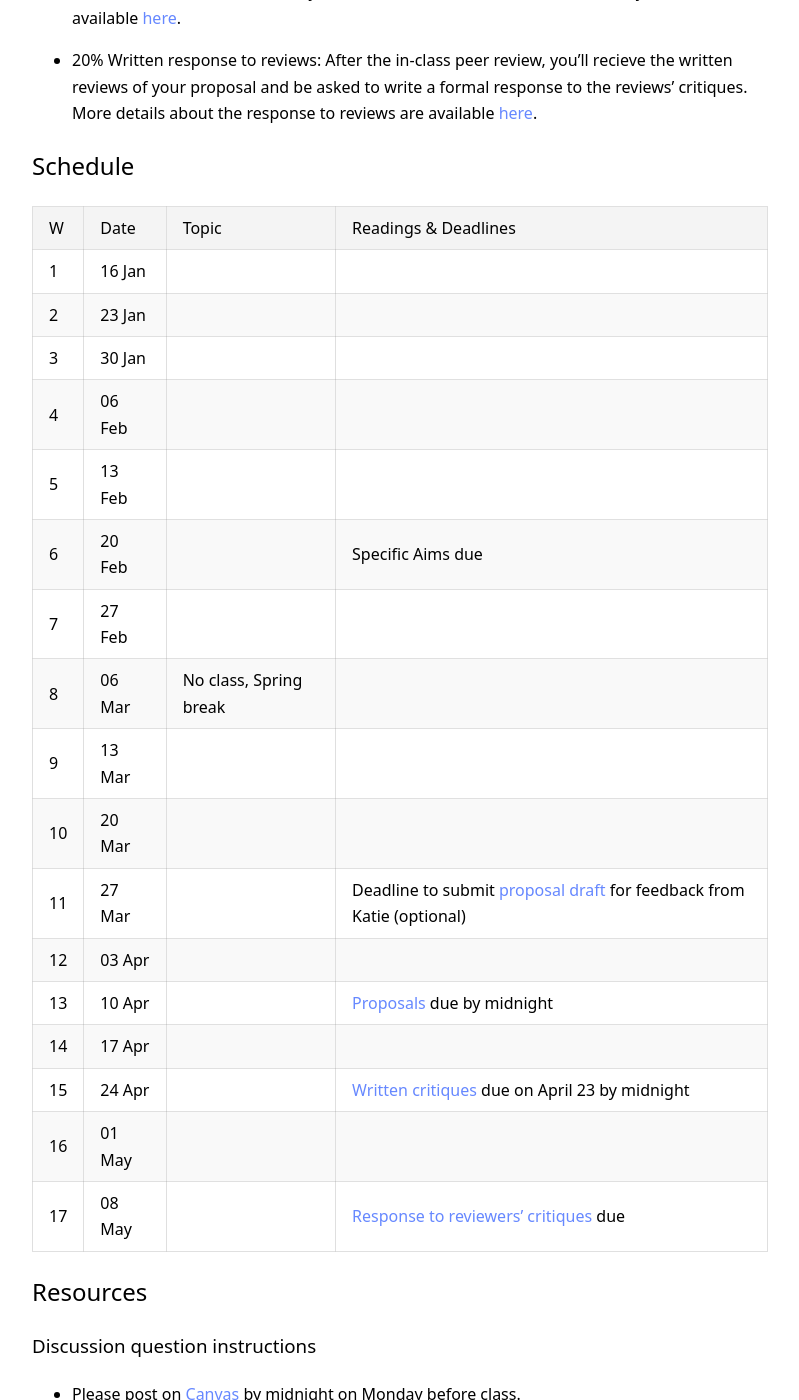
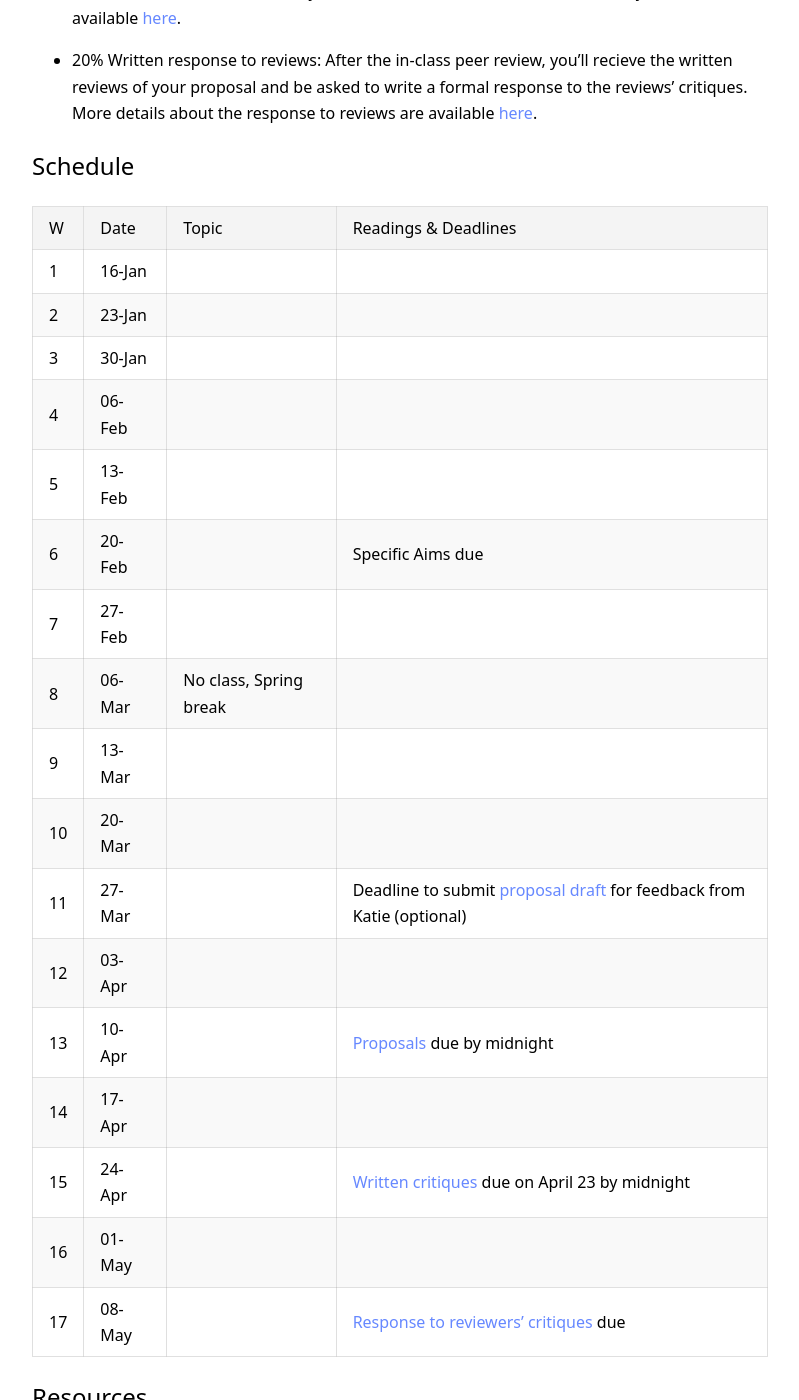
Before and after one commit to kschuler/ling001, a Jekyll site: the page built from index.md, in a window 1280 px wide and 1400 px high, scrolled down 1337 px. Shown: the whole window, without its empty margins (240-1039 px from the left). Built offline with Jekyll 4.4.1, drawn with Linux system fonts in a browser that asks for light colours.

```diff
--- a/index.md
+++ b/index.md
@@ -34,23 +34,23 @@ Students are expected to play an active role in class discussion. In each class,
 
 W | Date | Topic | Readings & **Deadlines**
 --- | --- | --- | ---
-1 | 16 Jan |  |
-2 | 23 Jan |  |
-3 | 30 Jan |  |
-4 | 06 Feb |  |
-5 | 13 Feb |  |
-6 | 20 Feb |  | **Specific Aims due**
-7 | 27 Feb |  |
-8 | 06 Mar | No class, Spring break |
-9 | 13 Mar |  |
-10 | 20 Mar |  |
-11 | 27 Mar |  | **Deadline to submit [proposal draft](spring2018/research-proposal.html) for feedback from Katie (optional)**
-12 | 03 Apr |  |
-13 | 10 Apr |  | **[Proposals](spring2018/research-proposal.html) due by midnight**
-14 | 17 Apr |  |
-15 | 24 Apr |  | **[Written critiques](spring2018/research-proposal.html#in-class-peer-review) due on April 23 by midnight**
-16 | 01 May |  |
-17 | 08 May |  | **[Response to reviewers' critiques](spring2018/research-proposal.html#written-response-to-reviews) due**
+1 | 16-Jan |  |
+2 | 23-Jan |  |
+3 | 30-Jan |  |
+4 | 06-Feb |  |
+5 | 13-Feb |  |
+6 | 20-Feb |  | **Specific Aims due**
+7 | 27-Feb |  |
+8 | 06-Mar | No class, Spring break |
+9 | 13-Mar |  |
+10 | 20-Mar |  |
+11 | 27-Mar |  | **Deadline to submit [proposal draft](spring2018/research-proposal.html) for feedback from Katie (optional)**
+12 | 03-Apr |  |
+13 | 10-Apr |  | **[Proposals](spring2018/research-proposal.html) due by midnight**
+14 | 17-Apr |  |
+15 | 24-Apr |  | **[Written critiques](spring2018/research-proposal.html#in-class-peer-review) due on April 23 by midnight**
+16 | 01-May |  |
+17 | 08-May |  | **[Response to reviewers' critiques](spring2018/research-proposal.html#written-response-to-reviews) due**
 
 ## Resources
 
```
